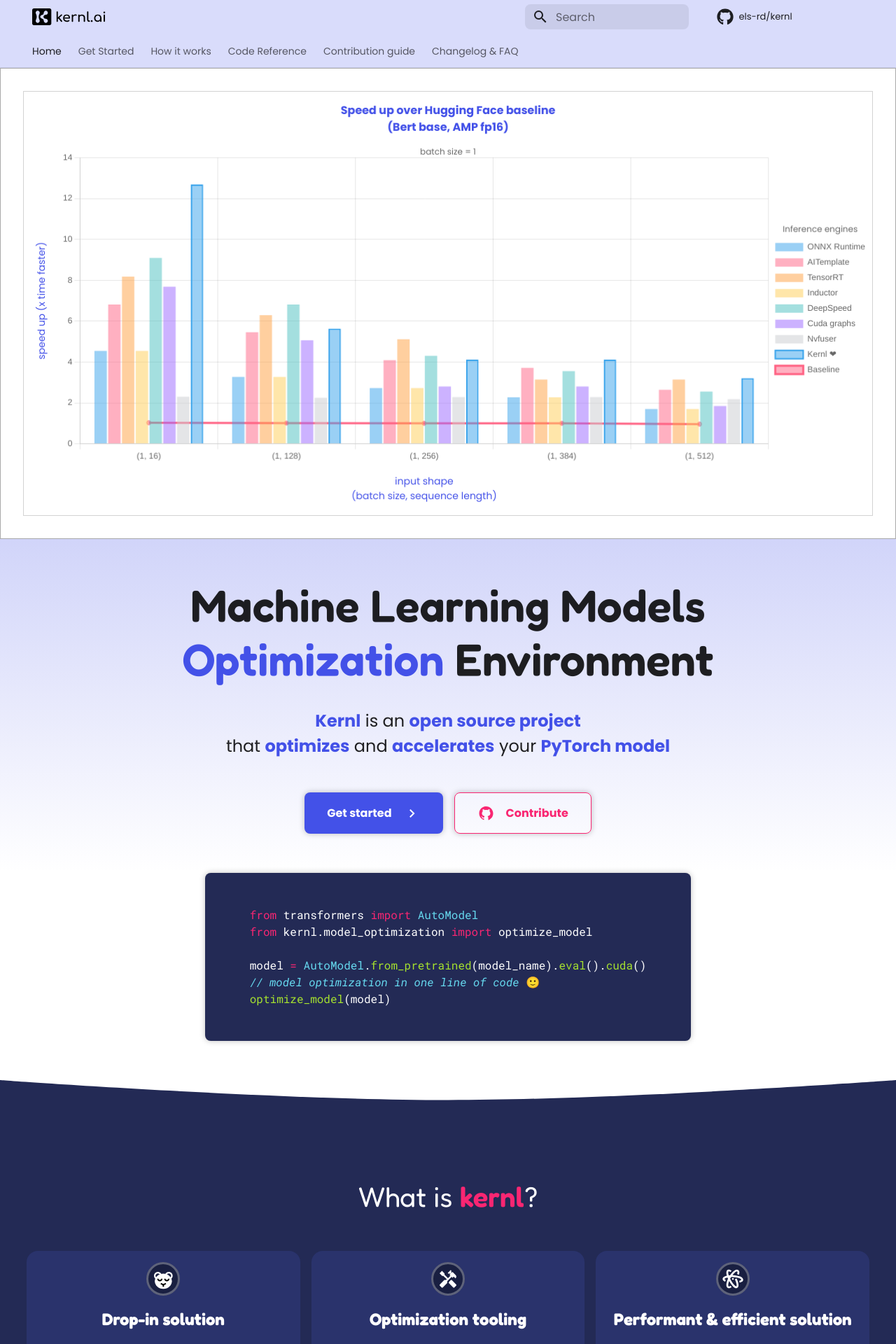
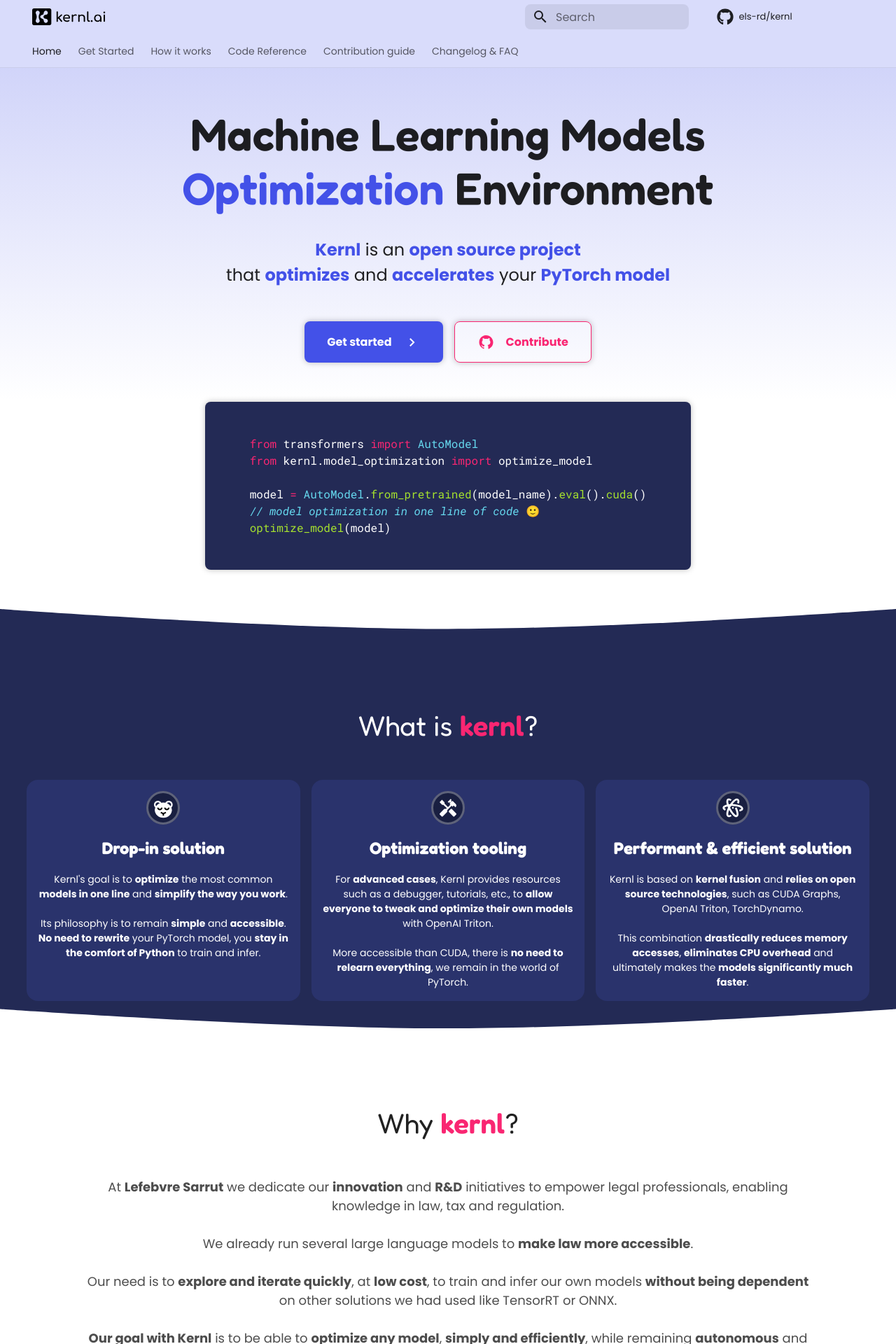
Before and after one commit to ELS-RD/kernl, an MkDocs documentation site: the page built from docs/index.md, in a window 1280 px wide. Shown: the top 1920 px of the page at 70% size. Built offline with MkDocs 1.6.1 and Material for MkDocs 9.7.7, drawn with Linux system fonts in a browser that asks for light colours; comment, search, counter and statistics services are not loaded.

Commit message:
feat: add performance chart canvas.

```diff
--- a/docs/overrides/home.html
+++ b/docs/overrides/home.html
@@ -28,11 +28,6 @@
     }
 </style>
 <main>
-    <!-- must be removed -->
-    <div style="width: 100%; margin: 0 auto; padding: 32px; border: 1px solid darkgray;">
-        <canvas style="border: 1px solid lightgray" id="performance-chart"></canvas>
-    </div>
-    <!-- / must be removed -->
     <section class="knl-hero" data-md-color-scheme="slate">
         <div class="knl-hero__content md-grid">
             <div class="knl-hero__text">
@@ -217,8 +212,9 @@
             <div class="knl-highlight__figure">
                 <figure class="open-modal" onclick="toggleModal();">
                     <svg viewBox="0 0 24 24" fill="none" xmlns="http://www.w3.org/2000/svg"><path d="m14.667 4 2.044 2.044-2.569 2.552 1.262 1.262 2.552-2.57L20 9.334V4h-5.333ZM4 9.333 6.044 7.29l2.552 2.569 1.262-1.262-2.57-2.552L9.334 4H4v5.333ZM9.333 20 7.29 17.956l2.569-2.552-1.262-1.262-2.552 2.57L4 14.666V20h5.333ZM20 14.667l-2.044 2.044-2.552-2.569-1.262 1.262 2.57 2.552L14.666 20H20v-5.333Z"/></svg>
-                    <img src="./assets/images/highlight-performance.png" alt="illustration of performance"
-                         loading="lazy" class="performance">
+                    <div class="chart-container">
+                        <canvas id="performance-chart" title="illustration of performance"></canvas>
+                    </div>
                 </figure>
             </div>
             <div class="knl-highlight__content">
```
